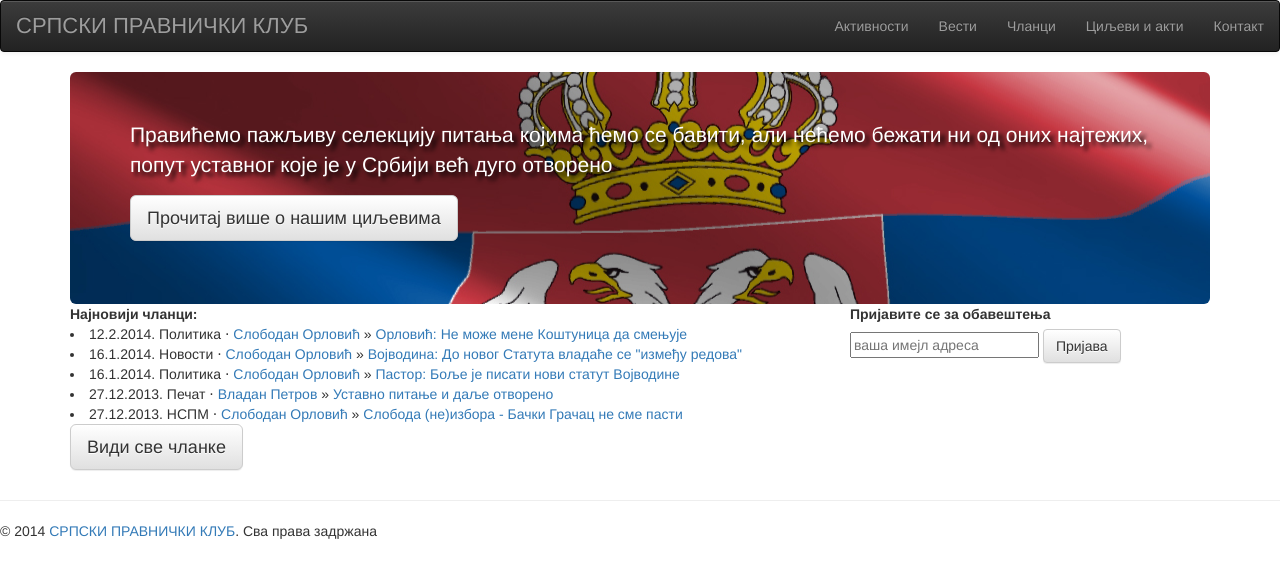
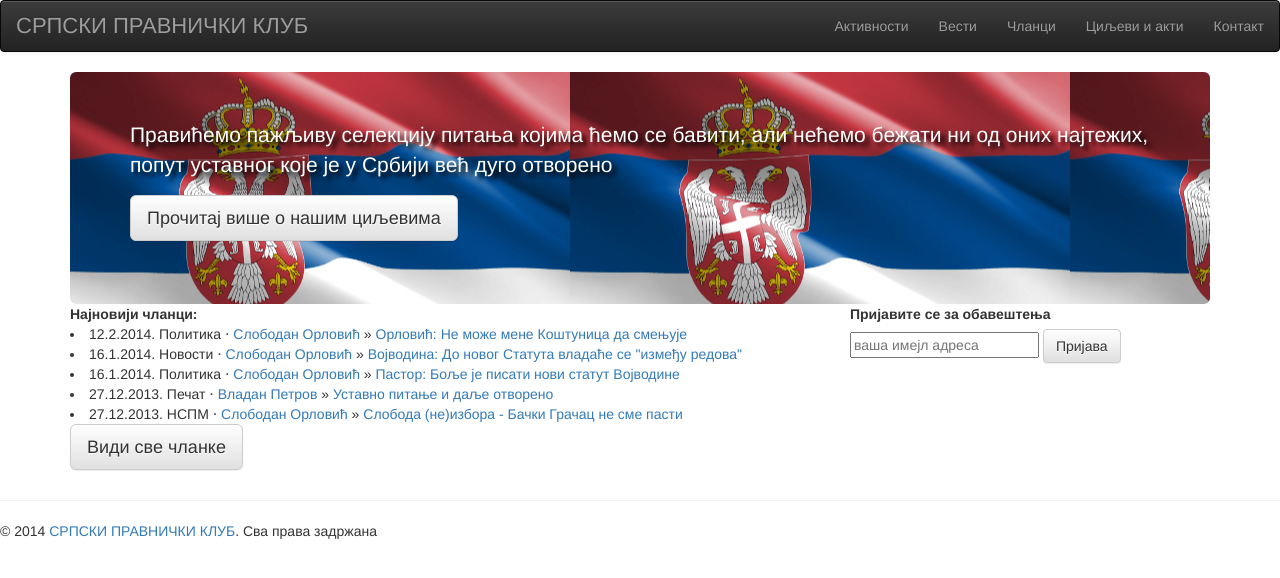
Before and after one commit to kulakajak/srpskipravnickiklub, a Jekyll site: the page built from index.html, in a window 1280 px wide. Shown: the top 578 px of the page. Built offline with Jekyll 4.4.1, drawn with Linux system fonts in a browser that asks for light colours; nearby versions of some CDN libraries; Markdown is read by kramdown in place of the engine named in the settings.

Commit message:
resize serbian flag

```diff
--- a/css/spk.css
+++ b/css/spk.css
@@ -17,7 +17,7 @@ h4 span {
 
 .jumbotron {
   margin-bottom: 0px;
-  background-image: url(/assets/photos/serbian-flag.jpg);
+  background-image: url(/assets/photos/serbian-flag_small.jpg);
   background-position: 0% 25%;
   color: white;
   text-shadow: black 0.3em 0.3em 0.3em;
```
Also changed, not shown: assets/photos/serbian-flag_small.jpg (added).
